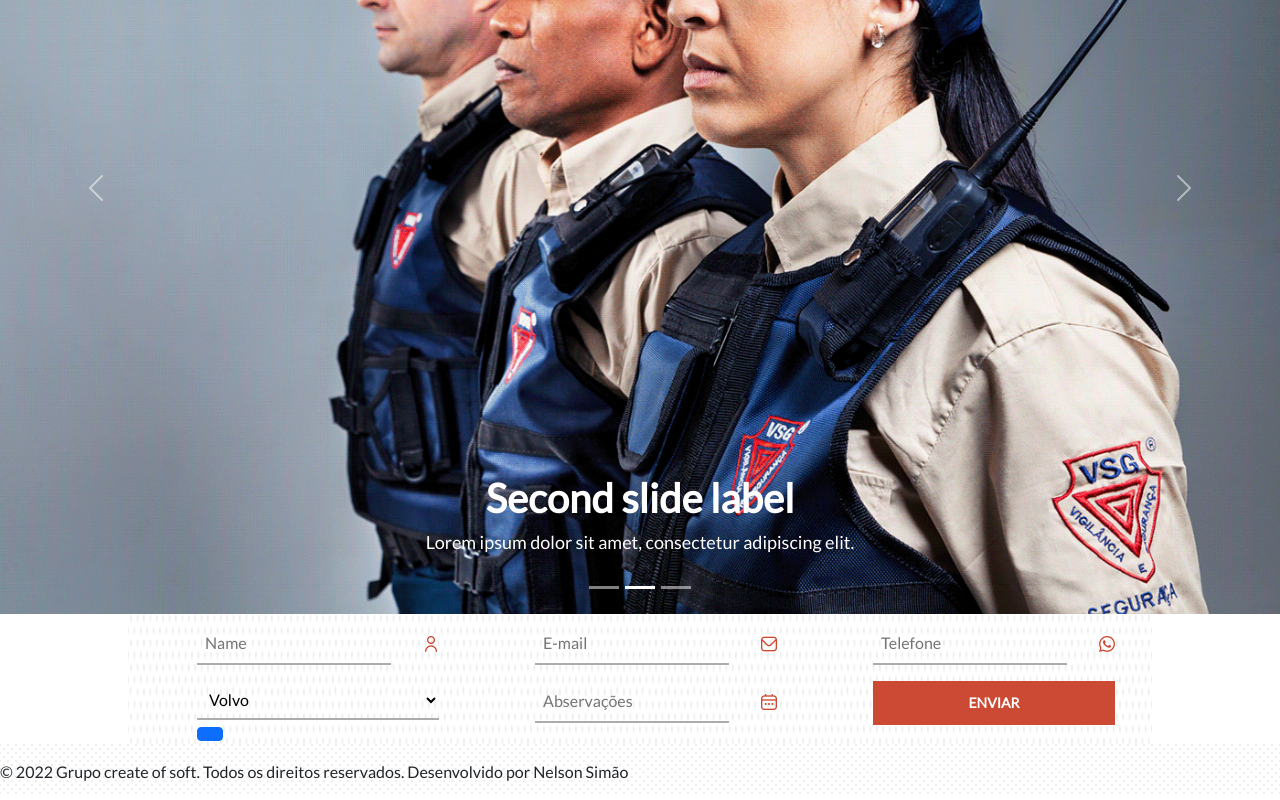
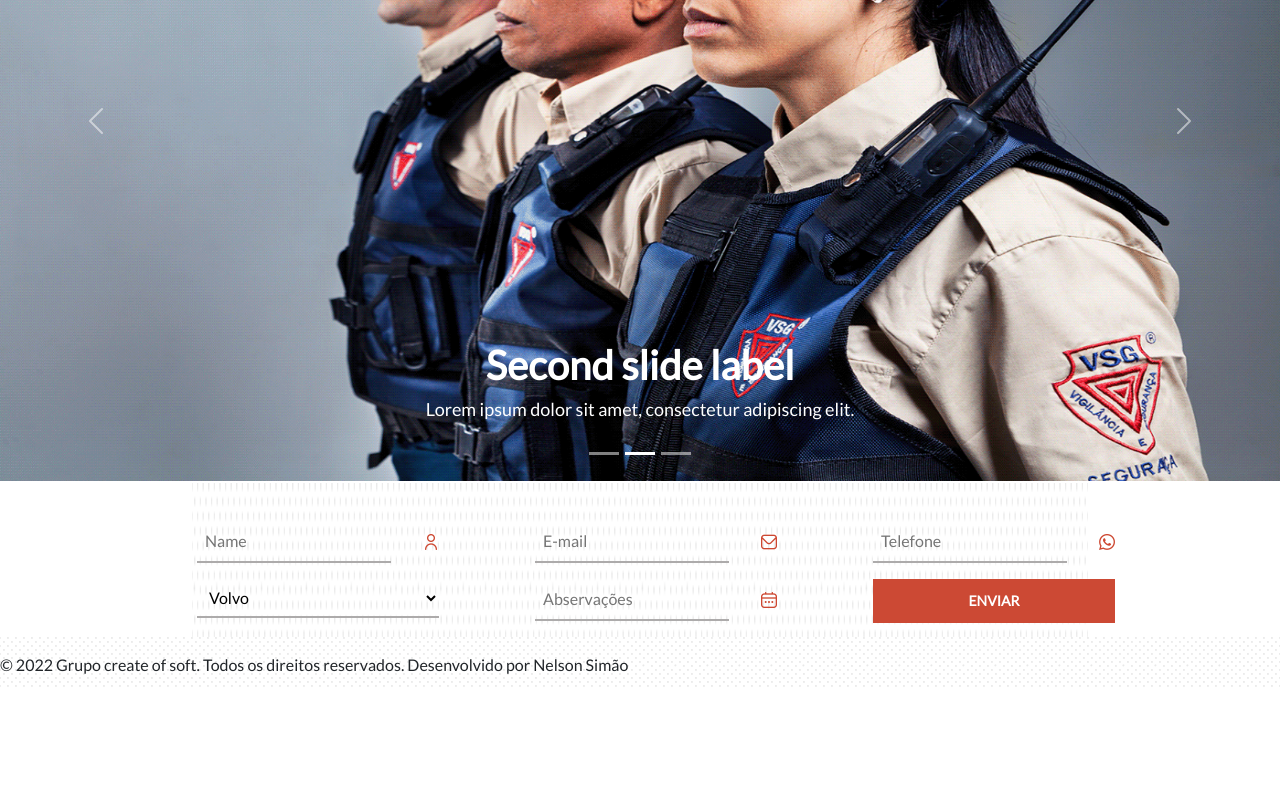
Before and after one commit to Nelson0Simao/Impresa-de-seguran-a, a React (Vite) app: page / in a window 1280 px wide. Shown: the part 633-1433 px from the top of the page. After the commit the page ends 1326 px from the top, so only its background shows below. Built offline with nearby package versions, Linux system fonts and the light colour scheme.

Commit message:
finished slidy project

```diff
--- a/src/components/content/FormElem/index.jsx
+++ b/src/components/content/FormElem/index.jsx
@@ -5,7 +5,6 @@ import  ImgUser from './../../../assets/img/user-free-icon-font.png'
 import ImgSMS from './../../../assets/img/envelope-free-icon-font (1).png'
 import ImgWhatsApp from './../../../assets/img/whatsapp-free-icon-font.png'
 import ImgCalendary from './../../../assets/img/calendar-free-icon-font.png'
-import Button from 'react-bootstrap/Button'
 
 export default function FormElem() {
   return (
@@ -20,7 +19,6 @@ export default function FormElem() {
                     <option value="opel">Opel</option>
                     <option value="audi">Audi</option>
                 </select>
-                    <Button name="Nelson"/>
             </ul>
             <ul>
                 <li><input type='text' placeholder='E-mail'/> <img src={ImgSMS} alt='icon'/></li>
--- a/src/components/content/FormElem/style.css
+++ b/src/components/content/FormElem/style.css
@@ -8,7 +8,7 @@
     border: solid 2px #cc4934;
 }
 .FormElem{
-    margin-top: 1vh;
+    margin-top: 5vh;
     width: 100%;
     display: flex;
     justify-content: center;
@@ -23,9 +23,9 @@
     color:#1c1c1c;
 }
 .bgImg{
-    width: 80vw;
+    width: 70%;
     position: absolute;
-    height: 20vh;
+    height: 24vh;
 }
 .Elem-form{
     position: relative;
--- a/src/components/content/Slidy/style.css
+++ b/src/components/content/Slidy/style.css
@@ -12,3 +12,6 @@
     font-weight: 400;
     font-family: 'Lato', sans-serif;
 }
+.langh-slidy img{
+  height: 90vh;
+}
```
